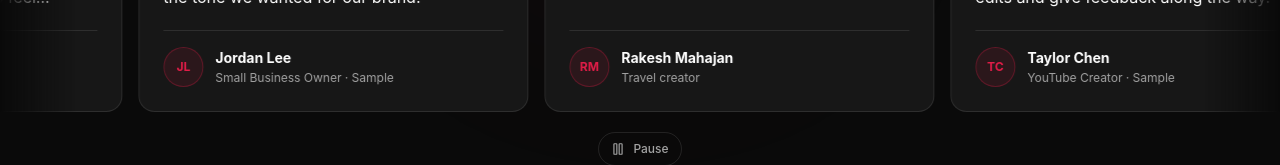
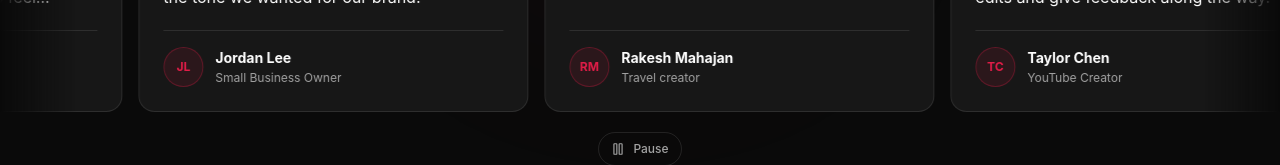
Before and after one commit to purohitravi111/Unknown-Edits, a Next.js app: page / in a window 1280 px wide. Shown: the part 3280-3445 px from the top of the page. Built offline with nearby package versions, Linux system fonts and the light colour scheme; no server answers.

Commit message:
Update content.ts

```diff
--- a/data/content.ts
+++ b/data/content.ts
@@ -416,7 +416,7 @@ export const team: TeamMember[] = [
 export const testimonials: Testimonial[] = [
   {
     clientName: "Ankish Jain", // SAMPLE ONLY: replace with a real client's public name
-    company: "Content Creator · Sample", // SAMPLE ONLY: replace with their approved role/company
+    company: "Content Creator ", // SAMPLE ONLY: replace with their approved role/company
     photo: "", // OPTIONAL: approved photo path under public/; initials show if blank
     rating: 5, // SAMPLE ONLY: replace with a verified client rating, or use 0 to hide
     review: "The edit felt polished and clear from the first cut. The pacing kept the story moving and made the final video feel ready to share.", // SAMPLE ONLY: replace with the client's exact approved quote
@@ -424,7 +424,7 @@ export const testimonials: Testimonial[] = [
   },
   {
     clientName: "Jordan Lee", // SAMPLE ONLY: replace with a real client's public name
-    company: "Small Business Owner · Sample", // SAMPLE ONLY: replace with their approved role/company
+    company: "Small Business Owner ", // SAMPLE ONLY: replace with their approved role/company
     photo: "", // OPTIONAL: approved photo path under public/; initials show if blank
     rating: 5, // SAMPLE ONLY: replace with a verified client rating, or use 0 to hide
     review: "Communication was smooth throughout the project, and the finished cut matched the tone we wanted for our brand.", // SAMPLE ONLY: replace with the client's exact approved quote
@@ -442,7 +442,7 @@ export const testimonials: Testimonial[] = [
 
   {
     clientName: "Taylor Chen", // SAMPLE ONLY: replace with a real client's public name
-    company: "YouTube Creator · Sample", // SAMPLE ONLY: replace with their approved role/company
+    company: "YouTube Creator ", // SAMPLE ONLY: replace with their approved role/company
     photo: "", // OPTIONAL: approved photo path under public/; initials show if blank
     rating: 5, // SAMPLE ONLY: replace with a verified client rating, or use 0 to hide
     review: "The final video had a strong flow and clean sound. It was easy to review the edits and give feedback along the way.", // SAMPLE ONLY: replace with the client's exact approved quote
```
